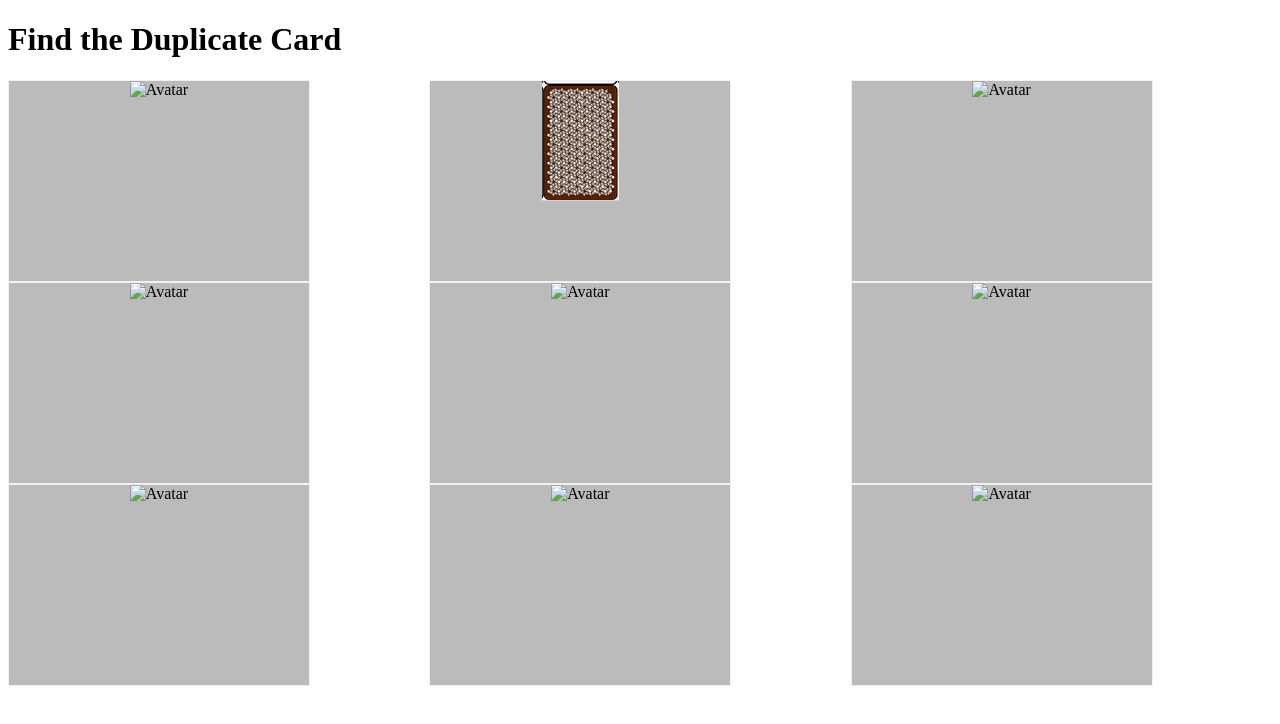
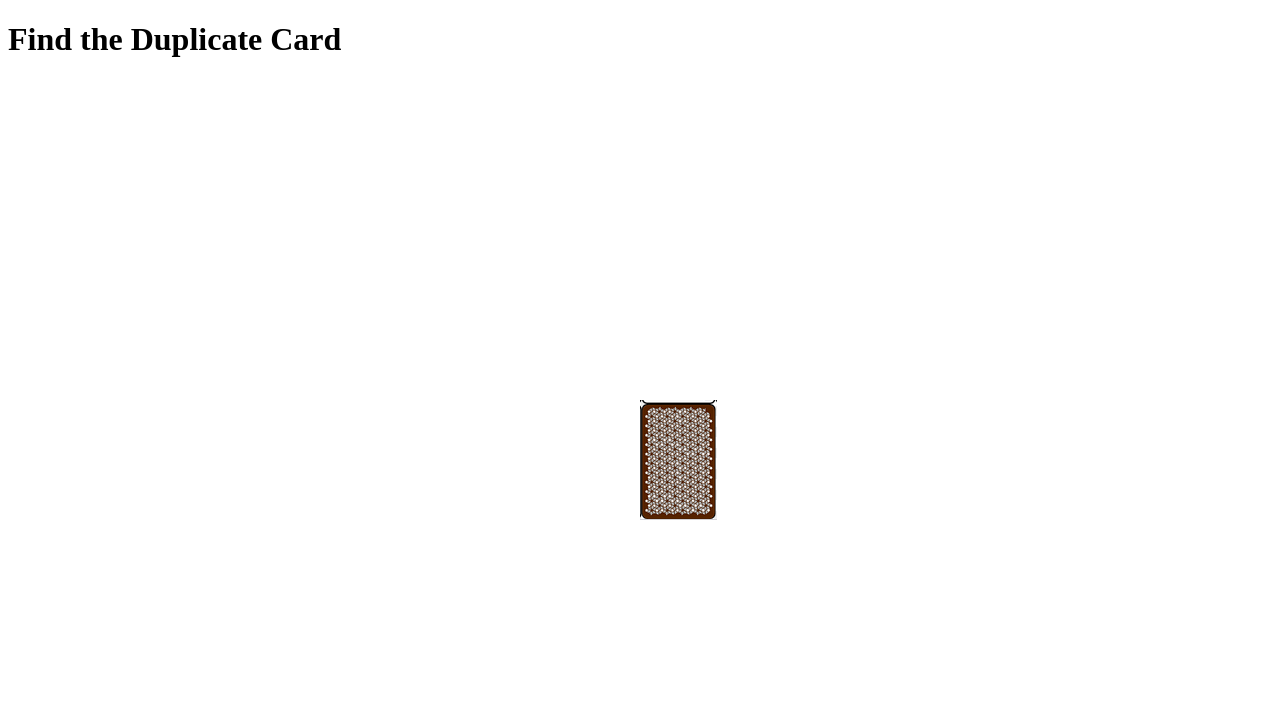
Before and after one commit to mwoolf87/cardGame, a plain HTML site: page index.html in a window 1280 px wide. Drawn offline with Linux system fonts and the light colour scheme.

Commit message:
pushing up current card-flip

```diff
--- a/index.html
+++ b/index.html
@@ -5,151 +5,21 @@
     <meta http-equiv="X-UA-Compatible" content="IE=edge" />
     <meta name="viewport" content="width=device-width, initial-scale=1.0" />
     <link rel="stylesheet" href="style.css" />
-    <script src="./index.js"></script>
+
     <title>Card Game</title>
   </head>
-  <body></body>
-  <h1>Find the Duplicate Card</h1>
-  <div class="grid">
-    <div class="flip-card">
-      <div class="flip-card-inner">
-        <div class="flip-card-front">
-          <img
-            src="img_avatar.png"
-            alt="Avatar"
-            style="width: 300px; height: 300px"
-          />
-        </div>
-        <div class="flip-card-back">
-          <h1>John Doe</h1>
-          <p>Architect & Engineer</p>
-          <p>We love that guy</p>
+  <body>
+    <h1>Find the Duplicate Card</h1>
+    <div class="grid">
+      <div class="card" id="card">
+        <div class="front">
+          <img src="./images/card_back.png" alt="card-cover" />
+          <div class="back">
+            <img src="./images/ace_of_spades.png" alt="Ace of Spades" />
+          </div>
         </div>
       </div>
     </div>
-    <div class="flip-card">
-      <div class="flip-card-inner">
-        <div class="flip-card-front">
-          <img src="./images/card_back.png" alt="Avatar" />
-        </div>
-        <div class="flip-card-back">
-          <h1>John Doe</h1>
-          <p>Architect & Engineer</p>
-          <p>We love that guy</p>
-        </div>
-      </div>
-    </div>
-    <div class="flip-card">
-      <div class="flip-card-inner">
-        <div class="flip-card-front">
-          <img
-            src="img_avatar.png"
-            alt="Avatar"
-            style="width: 300px; height: 300px"
-          />
-        </div>
-        <div class="flip-card-back">
-          <h1>John Doe</h1>
-          <p>Architect & Engineer</p>
-          <p>We love that guy</p>
-        </div>
-      </div>
-    </div>
-    <div class="flip-card">
-      <div class="flip-card-inner">
-        <div class="flip-card-front">
-          <img
-            src="img_avatar.png"
-            alt="Avatar"
-            style="width: 300px; height: 300px"
-          />
-        </div>
-        <div class="flip-card-back">
-          <h1>John Doe</h1>
-          <p>Architect & Engineer</p>
-          <p>We love that guy</p>
-        </div>
-      </div>
-    </div>
-    <div class="flip-card">
-      <div class="flip-card-inner">
-        <div class="flip-card-front">
-          <img
-            src="img_avatar.png"
-            alt="Avatar"
-            style="width: 300px; height: 300px"
-          />
-        </div>
-        <div class="flip-card-back">
-          <h1>John Doe</h1>
-          <p>Architect & Engineer</p>
-          <p>We love that guy</p>
-        </div>
-      </div>
-    </div>
-    <div class="flip-card">
-      <div class="flip-card-inner">
-        <div class="flip-card-front">
-          <img
-            src="img_avatar.png"
-            alt="Avatar"
-            style="width: 300px; height: 300px"
-          />
-        </div>
-        <div class="flip-card-back">
-          <h1>John Doe</h1>
-          <p>Architect & Engineer</p>
-          <p>We love that guy</p>
-        </div>
-      </div>
-    </div>
-    <div class="flip-card">
-      <div class="flip-card-inner">
-        <div class="flip-card-front">
-          <img
-            src="img_avatar.png"
-            alt="Avatar"
-            style="width: 300px; height: 300px"
-          />
-        </div>
-        <div class="flip-card-back">
-          <h1>John Doe</h1>
-          <p>Architect & Engineer</p>
-          <p>We love that guy</p>
-        </div>
-      </div>
-    </div>
-    <div class="flip-card">
-      <div class="flip-card-inner">
-        <div class="flip-card-front">
-          <img
-            src="img_avatar.png"
-            alt="Avatar"
-            style="width: 300px; height: 300px"
-          />
-        </div>
-        <div class="flip-card-back">
-          <h1>John Doe</h1>
-          <p>Architect & Engineer</p>
-          <p>We love that guy</p>
-        </div>
-      </div>
-    </div>
-    <div class="flip-card">
-      <div class="flip-card-inner">
-        <div class="flip-card-front">
-          <img
-            src="img_avatar.png"
-            alt="Avatar"
-            style="width: 300px; height: 300px"
-          />
-        </div>
-        <div class="flip-card-back">
-          <h1>John Doe</h1>
-          <p>Architect & Engineer</p>
-          <p>We love that guy</p>
-        </div>
-      </div>
-    </div>
-  </div>
+    <script src="./index.js"></script>
+  </body>
 </html>
--- a/index.js
+++ b/index.js
@@ -0,0 +1,6 @@
+const card = document.getElementById("card");
+
+card.addEventListener("click", flipCard);
+function flipCard() {
+  card.classList.toggle("flipCard");
+}
--- a/style.css
+++ b/style.css
@@ -1,51 +1,39 @@
 .grid {
   display: grid;
   grid-template-columns: repeat(3, 1fr);
+  /* width: 50px;
+  height: 50px; */
+  position: absolute;
+  top: 50%;
+  left: 50%;
+  transform: translate(-50%, -50%);
 }
 
-/* The flip card container - set the width and height to whatever you want. We have added the border property to demonstrate that the flip itself goes out of the box on hover (remove perspective if you don't want the 3D effect */
-.flip-card {
-  background-color: transparent;
-  width: 300px;
-  height: 200px;
-  border: 1px solid #f1f1f1;
-  perspective: 1000px; /* Remove this if you don't want the 3D effect */
-}
-
-/* This container is needed to position the front and back side */
-.flip-card-inner {
+.card {
   position: relative;
   width: 100%;
   height: 100%;
-  text-align: center;
-  transition: transform 0.8s;
   transform-style: preserve-3d;
+  transition: all 0.8s ease;
 }
 
-/* Do an horizontal flip when you move the mouse over the flip box container */
-/* .flip-card:hover .flip-card-inner {
-  transform: rotateY(180deg);
-} */
-
-/* Position the front and back side */
-.flip-card-front,
-.flip-card-back {
+.front {
   position: absolute;
   width: 100%;
   height: 100%;
-  -webkit-backface-visibility: hidden; /* Safari */
   backface-visibility: hidden;
+  text-align: center;
 }
 
-/* Style the front side (fallback if image is missing) */
-.flip-card-front {
-  background-color: #bbb;
-  color: black;
+.back {
+  position: absolute;
+  width: 100%;
+  height: 100%;
+  backface-visibility: hidden;
+  text-align: center;
+  transform: rotateY(180deg);
 }
 
-/* Style the back side */
-.flip-card-back {
-  background-color: dodgerblue;
-  color: white;
+.flipCard {
   transform: rotateY(180deg);
 }
```
